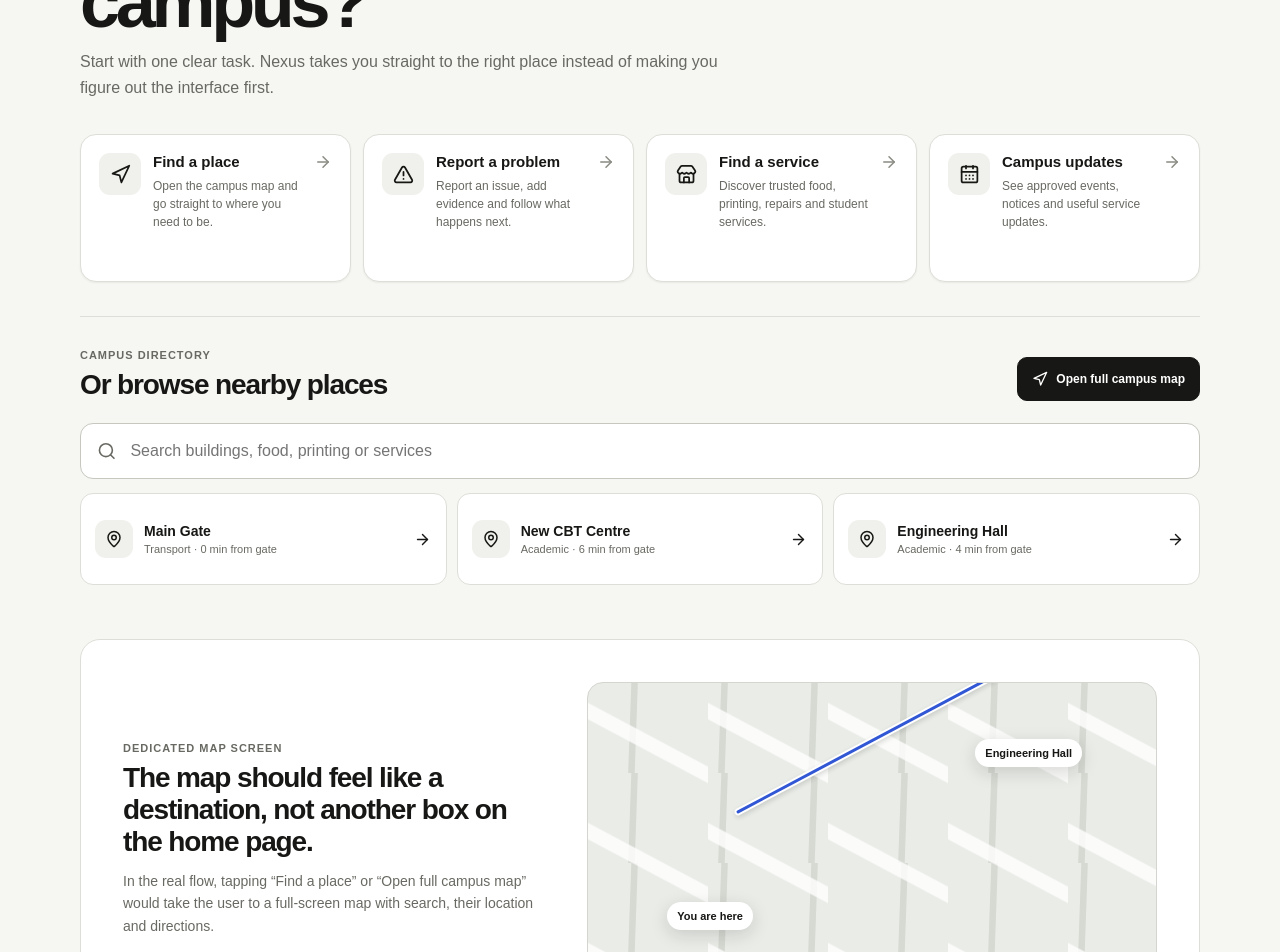
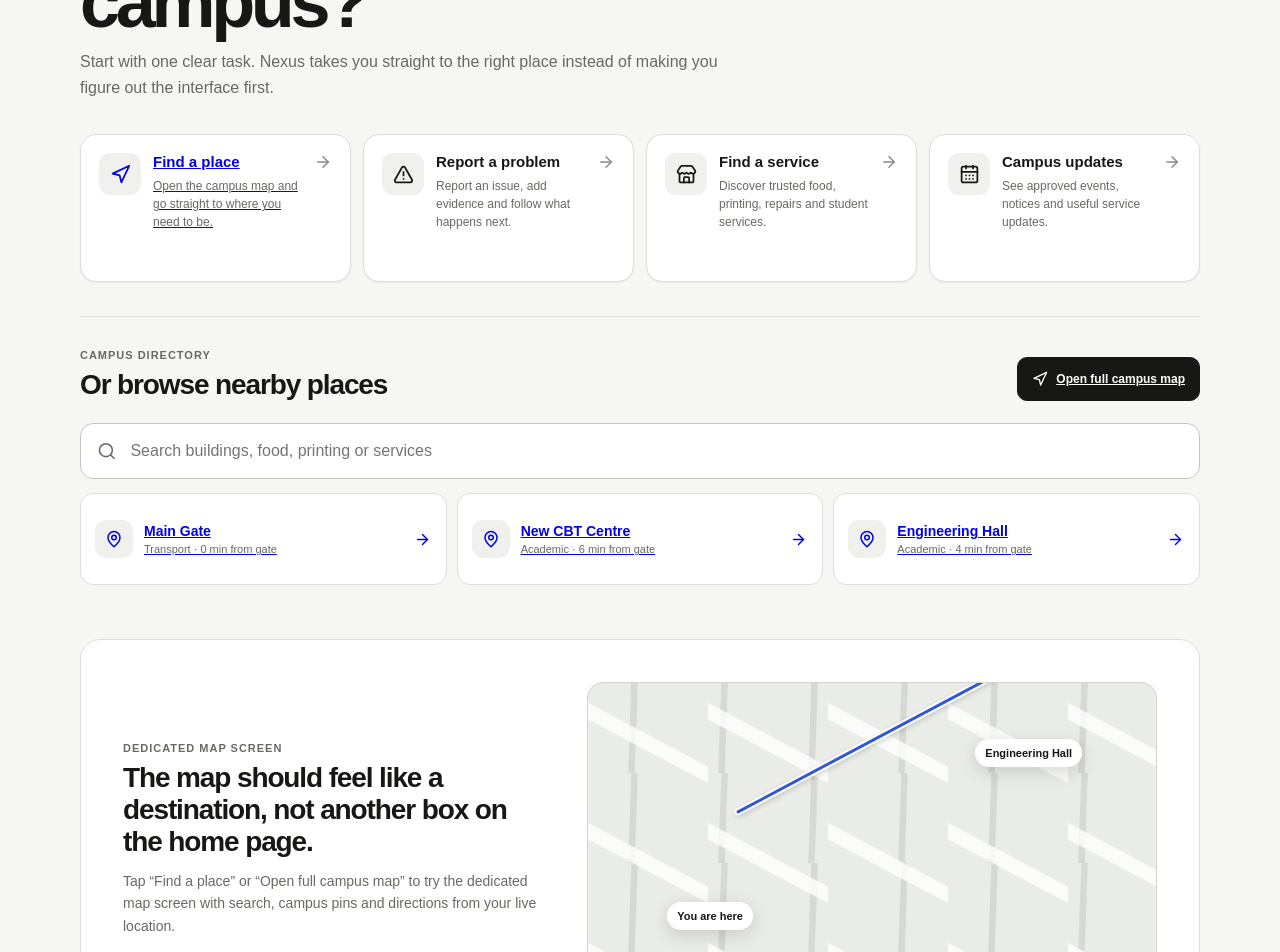
Before and after one commit to Rolexcode/nexus, a Next.js app: page /ui-preview in a window 1280 px wide. Shown: the part 260-1212 px from the top of the page. Built offline with nearby package versions, Linux system fonts and the light colour scheme.

Commit message:
Wire home preview to dedicated map screen

```diff
--- a/src/app/ui-preview/page.tsx
+++ b/src/app/ui-preview/page.tsx
@@ -15,6 +15,7 @@ const actions = [
     title: "Find a place",
     copy: "Open the campus map and go straight to where you need to be.",
     icon: Navigation,
+    href: "/ui-preview/map",
   },
   {
     title: "Report a problem",
@@ -56,20 +57,27 @@ export default function UiPreviewPage() {
         <p>Start with one clear task. Nexus takes you straight to the right place instead of making you figure out the interface first.</p>
 
         <div className={styles.actions}>
-          {actions.map(({ title, copy, icon: Icon }) => (
-            <button type="button" className={styles.actionCard} key={title}>
-              <span className={styles.actionIcon}><Icon size={21} /></span>
-              <span className={styles.actionCopy}><strong>{title}</strong><small>{copy}</small></span>
-              <ArrowRight size={18} className={styles.arrow} />
-            </button>
-          ))}
+          {actions.map(({ title, copy, icon: Icon, href }) => {
+            const content = (
+              <>
+                <span className={styles.actionIcon}><Icon size={21} /></span>
+                <span className={styles.actionCopy}><strong>{title}</strong><small>{copy}</small></span>
+                <ArrowRight size={18} className={styles.arrow} />
+              </>
+            );
+            return href ? (
+              <Link href={href} className={styles.actionCard} key={title}>{content}</Link>
+            ) : (
+              <button type="button" className={styles.actionCard} key={title}>{content}</button>
+            );
+          })}
         </div>
       </section>
 
       <section className={styles.directory}>
         <div className={styles.sectionHeading}>
           <div><span>Campus directory</span><h2>Or browse nearby places</h2></div>
-          <button type="button" className={styles.mapButton}><Navigation size={16} /> Open full campus map</button>
+          <Link href="/ui-preview/map" className={styles.mapButton}><Navigation size={16} /> Open full campus map</Link>
         </div>
 
         <label className={styles.search}>
@@ -79,11 +87,11 @@ export default function UiPreviewPage() {
 
         <div className={styles.placeList}>
           {places.map(([name, meta]) => (
-            <button type="button" className={styles.place} key={name}>
+            <Link href="/ui-preview/map" className={styles.place} key={name}>
               <span className={styles.placePin}><MapPin size={18} /></span>
               <span><strong>{name}</strong><small>{meta}</small></span>
               <ArrowRight size={17} />
-            </button>
+            </Link>
           ))}
         </div>
       </section>
@@ -92,7 +100,7 @@ export default function UiPreviewPage() {
         <div>
           <span>Dedicated map screen</span>
           <h2>The map should feel like a destination, not another box on the home page.</h2>
-          <p>In the real flow, tapping “Find a place” or “Open full campus map” would take the user to a full-screen map with search, their location and directions.</p>
+          <p>Tap “Find a place” or “Open full campus map” to try the dedicated map screen with search, campus pins and directions from your live location.</p>
         </div>
         <div className={styles.fakeMap} aria-hidden="true">
           <span className={styles.you}>You are here</span>
```
